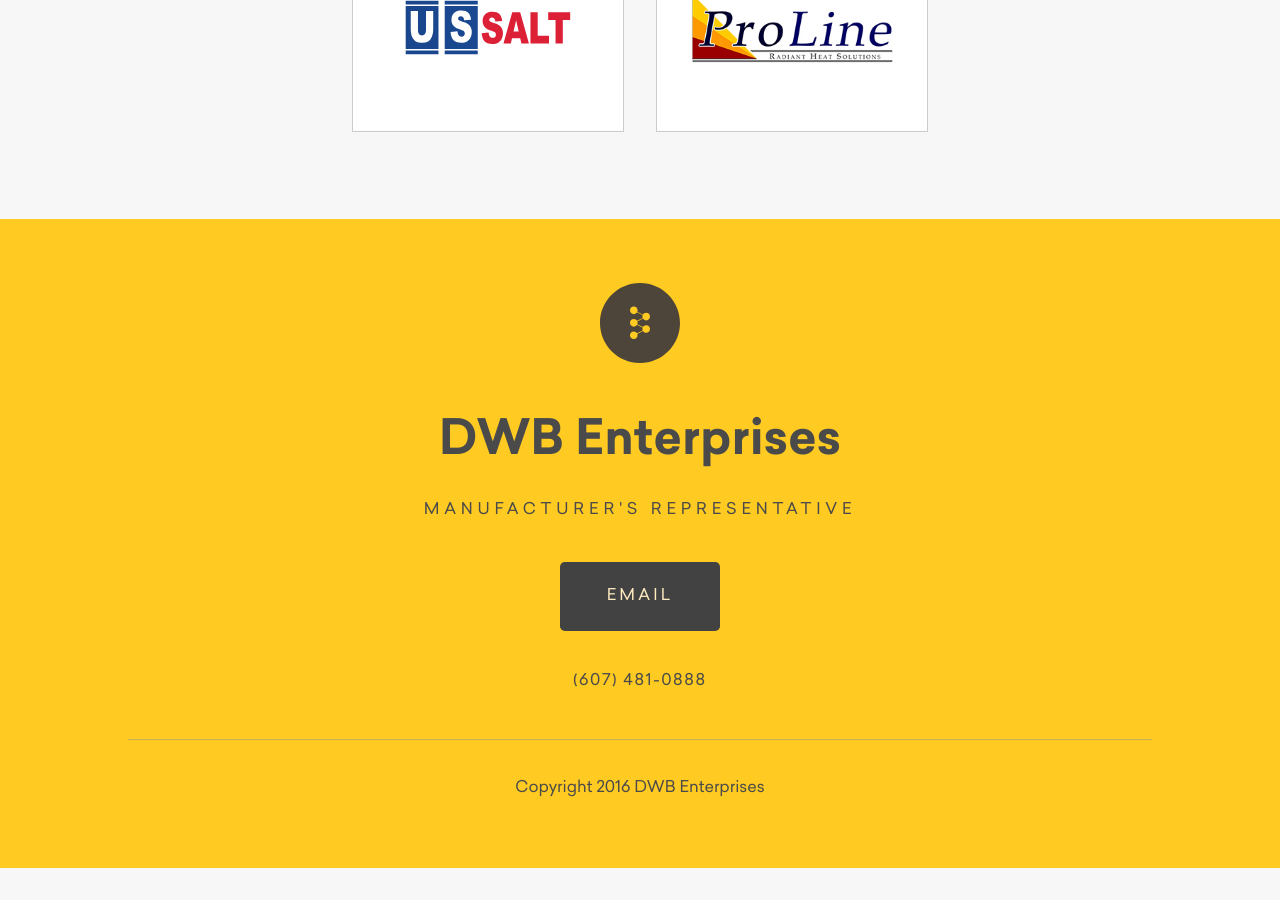
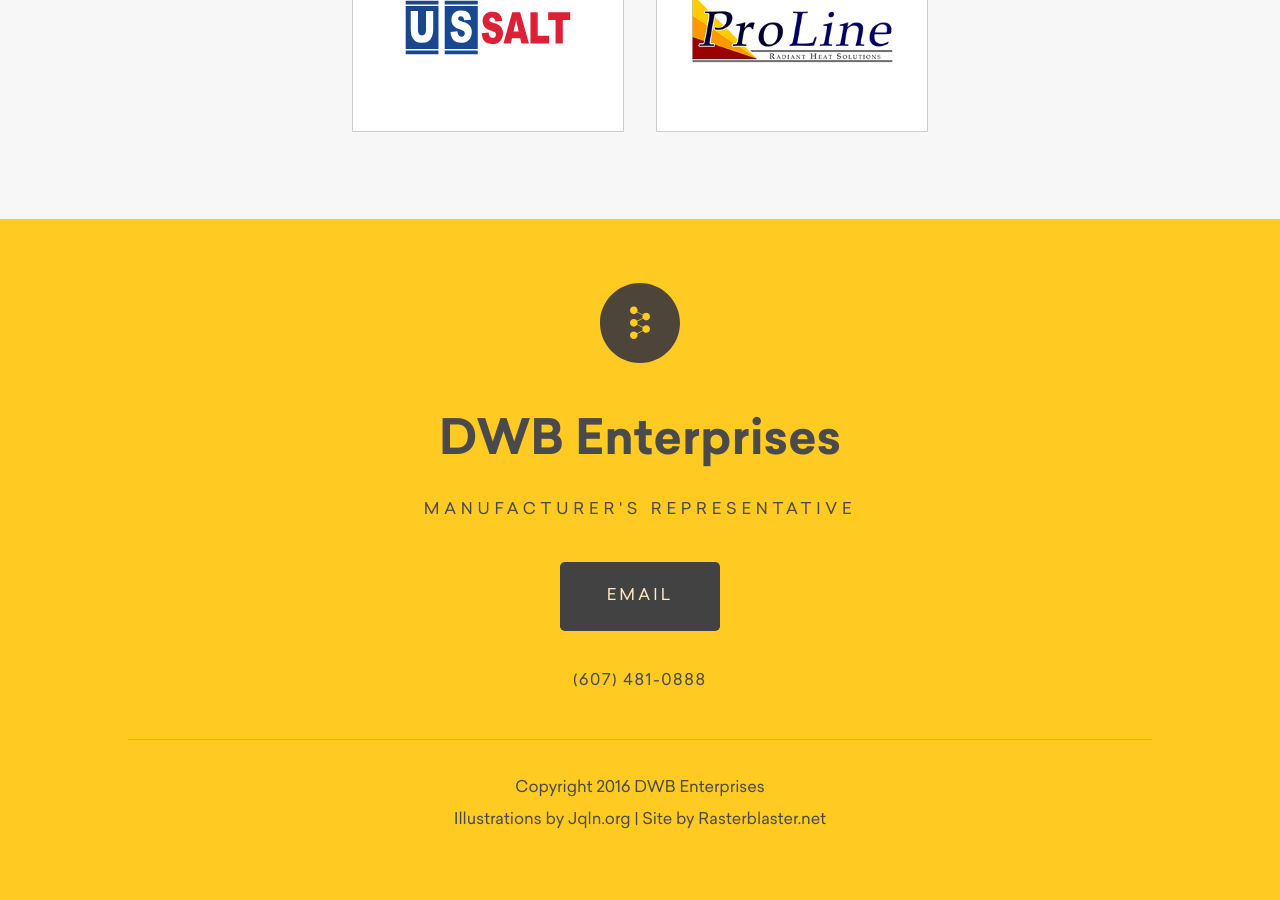
Before and after one commit to geoffbrown/dwbenterprises, a Jekyll site: the page built from index.html, in a window 1280 px wide and 900 px high, scrolled down 3054 px. Built offline with Jekyll 4.4.1, drawn with Linux system fonts in a browser that asks for light colours; some web fonts are replaced; before the commit the page ends 3922 px from its top, so only the background shows below that.

Commit message:
proper attribution in footer

```diff
--- a/_includes/footer.html
+++ b/_includes/footer.html
@@ -2,5 +2,5 @@
 <footer>
   {% include header.html headerclass="header-bottom" %}
   <hr />
-  <p>Copyright {{ site.time | date: '%Y' }} {{site.title}}</p>
+  <p>Copyright {{ site.time | date: '%Y' }} {{site.title}} <br /> Illustrations by <a href="http://www.jqln.org">Jqln.org</a>  |  Site by <a href="http://rasterblaster.net">Rasterblaster.net</a></p>
 </footer>
```
